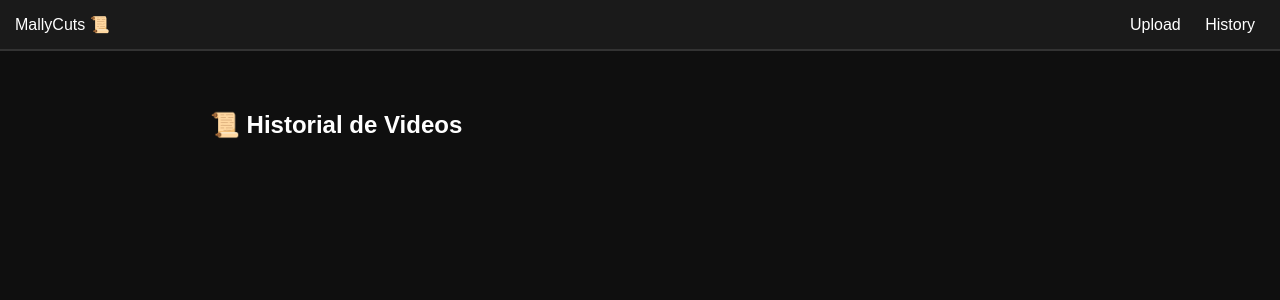
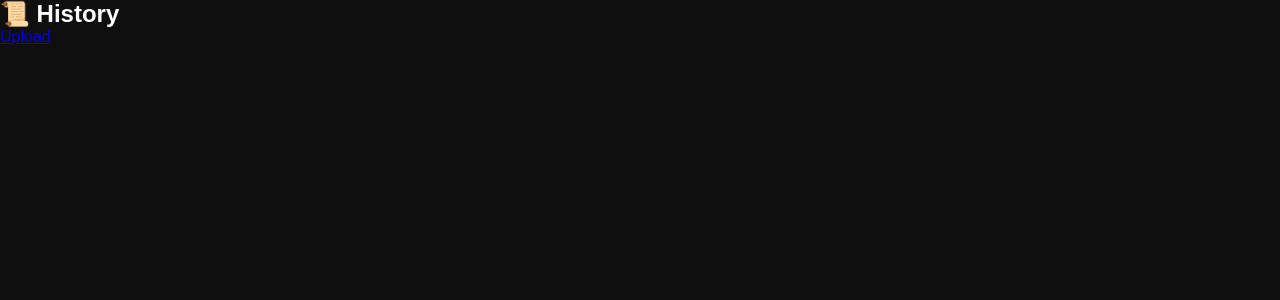
Before and after one commit to KekoOfficial/X, a Flask app: page /history in a window 1280 px wide. Shown: the top 300 px of the page. Run offline with Flask 3, Linux system fonts and the light colour scheme; parts of the project's set-up code (start-up, migrations or seed data) failed here and were passed over.

Commit message:
Actualizar history.html

```diff
--- a/templates/history.html
+++ b/templates/history.html
@@ -2,37 +2,28 @@
 <html>
 <head>
     <title>History</title>
-    <link rel="stylesheet" href="{{ url_for('static', filename='style.css') }}">
+    <link rel="stylesheet" href="/static/style.css">
 </head>
 
 <body>
 
-<!-- NAVBAR -->
-<div class="navbar">
-    <div>MallyCuts 📜</div>
-    <div>
-        <a href="{{ url_for('index') }}">Upload</a>
-        <a href="{{ url_for('history_page') }}">History</a>
-    </div>
+<div class="nav">
+    <h2>📜 History</h2>
+    <a href="/">Upload</a>
 </div>
 
-<!-- CONTAINER -->
 <div class="container">
-
-    <h2>📜 Historial de Videos</h2>
 
     {% for video in videos %}
 
-    <div class="video-box">
-        <h3>🎬 {{ video.name }}</h3>
-        <small>{{ video.date }}</small>
+    <div class="card">
 
-        {% for clip in video.clips %}
-            <br>
-            <a href="{{ url_for('download_file', filename=clip) }}">
-                📥 Descargar {{ clip }}
-            </a>
-        {% endfor %}
+        🎬 {{ video }}
+
+        <br><br>
+
+        <a href="/download/{{ video }}">📥 Descargar</a>
+
     </div>
 
     {% endfor %}
```
